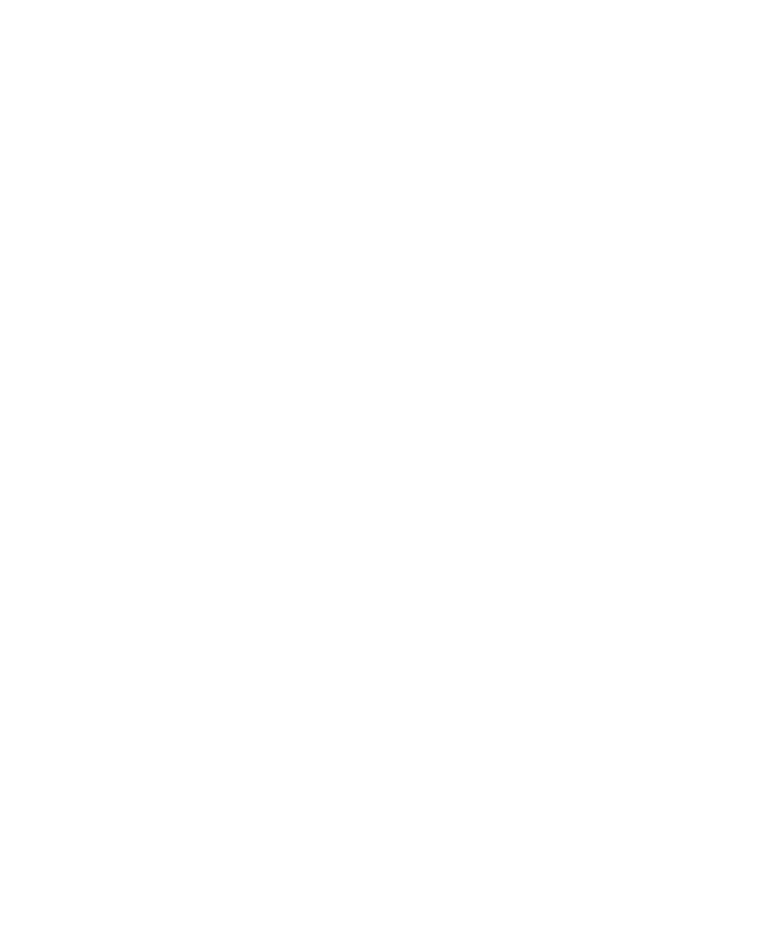
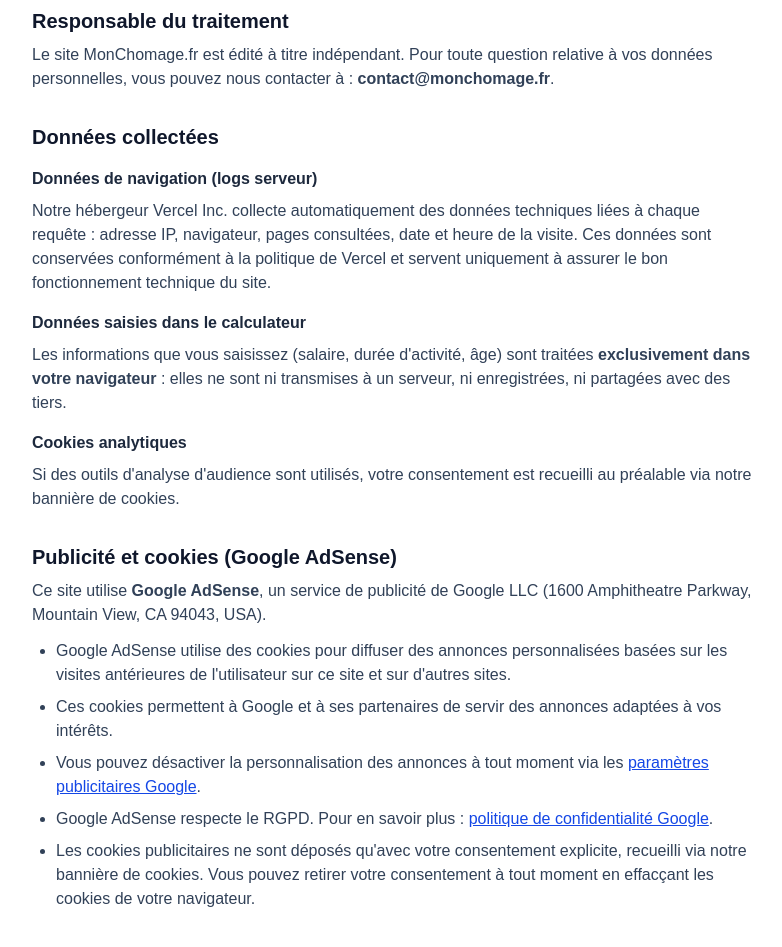
Before and after one commit to ectoplasma44-beep/calculateur-chomage, a Next.js app: page /politique-confidentialite in a window 1280 px wide. Before the commit this address had no page. Shown: the part 260-1207 px from the top of the page, without its empty margins (248-1030 px from the left). Before the commit the page ends 800 px from the top, so only its background shows below. Built offline with nearby package versions, Linux system fonts and the light colour scheme.

Commit message:
feat: politique confidentialite AdSense RGPD

```diff
--- a/src/app/layout.tsx
+++ b/src/app/layout.tsx
@@ -197,6 +197,12 @@
                 Mentions l&eacute;gales
               </Link>
               <Link
+                href="/politique-confidentialite"
+                className="text-slate-600 hover:text-blue-700 hover:underline"
+              >
+                Confidentialit&eacute;
+              </Link>
+              <Link
                 href="/a-propos"
                 className="text-slate-600 hover:text-blue-700 hover:underline"
               >
--- a/src/app/mentions-legales/page.tsx
+++ b/src/app/mentions-legales/page.tsx
@@ -58,13 +58,14 @@
         </section>
 
         <section>
-          <h2 className="text-xl font-semibold text-slate-900">Cookies</h2>
+          <h2 className="text-xl font-semibold text-slate-900">Cookies et publicit&eacute;</h2>
           <p className="mt-2">
-            Le site ne d&eacute;pose <strong>aucun cookie</strong> de suivi, de publicit&eacute; ou
-            de mesure d&apos;audience. Si un outil de mesure d&apos;audience (tel que Google
-            Analytics) venait &agrave; &ecirc;tre install&eacute;, un bandeau de consentement
-            conforme aux recommandations de la CNIL serait mis en place au pr&eacute;alable et
-            cette page serait mise &agrave; jour en cons&eacute;quence.
+            Ce site utilise <strong>Google AdSense</strong> pour diffuser des annonces publicitaires.
+            Google AdSense d&eacute;pose des cookies afin de personnaliser les annonces affich&eacute;es
+            en fonction de vos visites ant&eacute;rieures. Votre consentement est recueilli via notre
+            banni&egrave;re de cookies conform&eacute;ment aux recommandations de la CNIL. Vous pouvez
+            &agrave; tout moment refuser les cookies publicitaires ou en savoir plus sur notre{' '}
+            <a href="/politique-confidentialite" className="text-blue-700 underline">politique de confidentialit&eacute;</a>.
           </p>
         </section>
 
--- /dev/null
+++ b/src/app/politique-confidentialite/page.tsx
@@ -0,0 +1,163 @@
+import type { Metadata } from 'next'
+import Link from 'next/link'
+
+export const metadata: Metadata = {
+  title: 'Politique de confidentialite | MonChomage.fr',
+  description:
+    'Politique de confidentialite et de cookies de MonChomage.fr : donnees collectees, Google AdSense, droits RGPD.',
+  alternates: {
+    canonical: 'https://www.monchomage.fr/politique-confidentialite',
+  },
+}
+
+export default function PolitiqueConfidentialite() {
+  return (
+    <main className="mx-auto w-full max-w-3xl px-4 py-10 sm:px-6">
+      <h1 className="text-3xl font-bold tracking-tight text-slate-900">
+        Politique de confidentialit&eacute;
+      </h1>
+      <p className="mt-3 text-slate-600">Derni&egrave;re mise &agrave; jour&nbsp;: 13 juin 2026</p>
+
+      <div className="mt-6 space-y-8 text-slate-700">
+
+        <section>
+          <h2 className="text-xl font-semibold text-slate-900">Responsable du traitement</h2>
+          <p className="mt-2">
+            Le site MonChomage.fr est &eacute;dit&eacute; &agrave; titre ind&eacute;pendant.
+            Pour toute question relative &agrave; vos donn&eacute;es personnelles, vous pouvez
+            nous contacter &agrave;&nbsp;: <strong>contact@monchomage.fr</strong>.
+          </p>
+        </section>
+
+        <section>
+          <h2 className="text-xl font-semibold text-slate-900">Donn&eacute;es collect&eacute;es</h2>
+          <h3 className="mt-4 font-semibold text-slate-800">Donn&eacute;es de navigation (logs serveur)</h3>
+          <p className="mt-2">
+            Notre h&eacute;bergeur Vercel Inc. collecte automatiquement des donn&eacute;es techniques
+            li&eacute;es &agrave; chaque requ&ecirc;te&nbsp;: adresse IP, navigateur, pages consult&eacute;es,
+            date et heure de la visite. Ces donn&eacute;es sont conserv&eacute;es conform&eacute;ment
+            &agrave; la politique de Vercel et servent uniquement &agrave; assurer le bon fonctionnement
+            technique du site.
+          </p>
+          <h3 className="mt-4 font-semibold text-slate-800">Donn&eacute;es saisies dans le calculateur</h3>
+          <p className="mt-2">
+            Les informations que vous saisissez (salaire, dur&eacute;e d&apos;activit&eacute;,
+            &acirc;ge) sont trait&eacute;es <strong>exclusivement dans votre navigateur</strong>&nbsp;:
+            elles ne sont ni transmises &agrave; un serveur, ni enregistr&eacute;es, ni partag&eacute;es
+            avec des tiers.
+          </p>
+          <h3 className="mt-4 font-semibold text-slate-800">Cookies analytiques</h3>
+          <p className="mt-2">
+            Si des outils d&apos;analyse d&apos;audience sont utilis&eacute;s, votre consentement
+            est recueilli au pr&eacute;alable via notre banni&egrave;re de cookies.
+          </p>
+        </section>
+
+        <section>
+          <h2 className="text-xl font-semibold text-slate-900">Publicit&eacute; et cookies (Google AdSense)</h2>
+          <p className="mt-2">
+            Ce site utilise <strong>Google AdSense</strong>, un service de publicit&eacute; de
+            Google LLC (1600 Amphitheatre Parkway, Mountain View, CA 94043, USA).
+          </p>
+          <ul className="mt-3 list-disc space-y-2 pl-6">
+            <li>
+              Google AdSense utilise des cookies pour diffuser des annonces personnalis&eacute;es
+              bas&eacute;es sur les visites ant&eacute;rieures de l&apos;utilisateur sur ce site
+              et sur d&apos;autres sites.
+            </li>
+            <li>
+              Ces cookies permettent &agrave; Google et &agrave; ses partenaires de servir des
+              annonces adapt&eacute;es &agrave; vos int&eacute;r&ecirc;ts.
+            </li>
+            <li>
+              Vous pouvez d&eacute;sactiver la personnalisation des annonces &agrave; tout moment
+              via les{' '}
+              <a
+                href="https://www.google.com/settings/ads"
+                target="_blank"
+                rel="noopener noreferrer"
+                className="text-blue-700 underline"
+              >
+                param&egrave;tres publicitaires Google
+              </a>
+              .
+            </li>
+            <li>
+              Google AdSense respecte le RGPD. Pour en savoir plus&nbsp;:{' '}
+              <a
+                href="https://policies.google.com/privacy"
+                target="_blank"
+                rel="noopener noreferrer"
+                className="text-blue-700 underline"
+              >
+                politique de confidentialit&eacute; Google
+              </a>
+              .
+            </li>
+            <li>
+              Les cookies publicitaires ne sont d&eacute;pos&eacute;s qu&apos;avec votre
+              consentement explicite, recueilli via notre banni&egrave;re de cookies. Vous pouvez
+              retirer votre consentement &agrave; tout moment en effac&ccedil;ant les cookies de
+              votre navigateur.
+            </li>
+          </ul>
+        </section>
+
+        <section>
+          <h2 className="text-xl font-semibold text-slate-900">Base l&eacute;gale des traitements</h2>
+          <ul className="mt-2 list-disc space-y-2 pl-6">
+            <li><strong>Int&eacute;r&ecirc;t l&eacute;gitime&nbsp;:</strong> logs serveur pour la s&eacute;curit&eacute; et le fonctionnement technique.</li>
+            <li><strong>Consentement&nbsp;:</strong> cookies publicitaires Google AdSense et cookies analytiques.</li>
+          </ul>
+        </section>
+
+        <section>
+          <h2 className="text-xl font-semibold text-slate-900">Vos droits RGPD</h2>
+          <p className="mt-2">
+            Conform&eacute;ment au R&egrave;glement (UE) 2016/679 (RGPD) et &agrave; la loi
+            Informatique et Libert&eacute;s, vous disposez des droits suivants&nbsp;:
+          </p>
+          <ul className="mt-3 list-disc space-y-2 pl-6">
+            <li><strong>Droit d&apos;acc&egrave;s&nbsp;:</strong> obtenir une copie des donn&eacute;es vous concernant.</li>
+            <li><strong>Droit de rectification&nbsp;:</strong> corriger des donn&eacute;es inexactes.</li>
+            <li><strong>Droit &agrave; l&apos;effacement&nbsp;:</strong> demander la suppression de vos donn&eacute;es.</li>
+            <li><strong>Droit d&apos;opposition&nbsp;:</strong> vous opposer au traitement de vos donn&eacute;es &agrave; des fins publicitaires.</li>
+            <li><strong>Droit &agrave; la portabilit&eacute;&nbsp;:</strong> recevoir vos donn&eacute;es dans un format structur&eacute;.</li>
+          </ul>
+          <p className="mt-3">
+            Pour exercer ces droits, contactez-nous &agrave;&nbsp;: <strong>contact@monchomage.fr</strong>.
+            Vous disposez &eacute;galement du droit d&apos;introduire une r&eacute;clamation aupr&egrave;s
+            de la CNIL (<a href="https://www.cnil.fr" target="_blank" rel="noopener noreferrer" className="text-blue-700 underline">www.cnil.fr</a>).
+          </p>
+        </section>
+
+        <section>
+          <h2 className="text-xl font-semibold text-slate-900">Conservation des donn&eacute;es</h2>
+          <p className="mt-2">
+            Les logs serveur sont conserv&eacute;s conform&eacute;ment &agrave; la politique de
+            Vercel (g&eacute;n&eacute;ralement 30 jours). Les cookies tiers (Google AdSense) ont
+            une dur&eacute;e de conservation d&eacute;finie par Google, g&eacute;n&eacute;ralement
+            13 mois. Votre choix de consentement (localStorage) est conserv&eacute; jusqu&apos;&agrave;
+            ce que vous effaciez les donn&eacute;es de votre navigateur.
+          </p>
+        </section>
+
+        <section>
+          <h2 className="text-xl font-semibold text-slate-900">Contact</h2>
+          <p className="mt-2">
+            Pour toute question relative &agrave; cette politique ou &agrave; vos donn&eacute;es
+            personnelles&nbsp;: <strong>contact@monchomage.fr</strong>
+          </p>
+          <p className="mt-2">
+            Voir aussi nos{' '}
+            <Link href="/mentions-legales" className="text-blue-700 underline">
+              mentions l&eacute;gales
+            </Link>
+            .
+          </p>
+        </section>
+
+      </div>
+    </main>
+  )
+}
```
